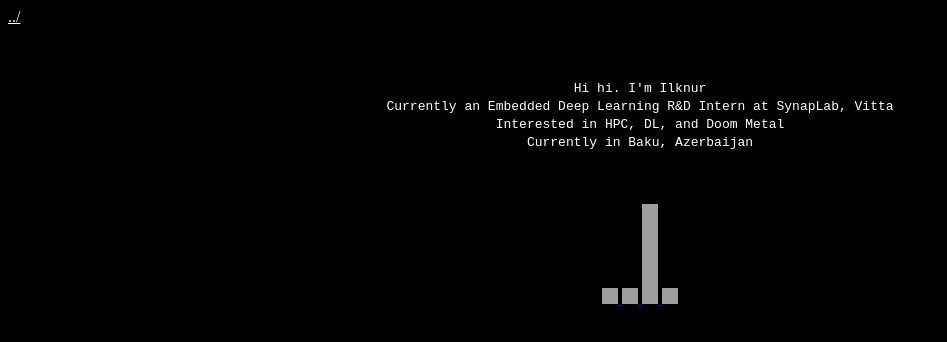
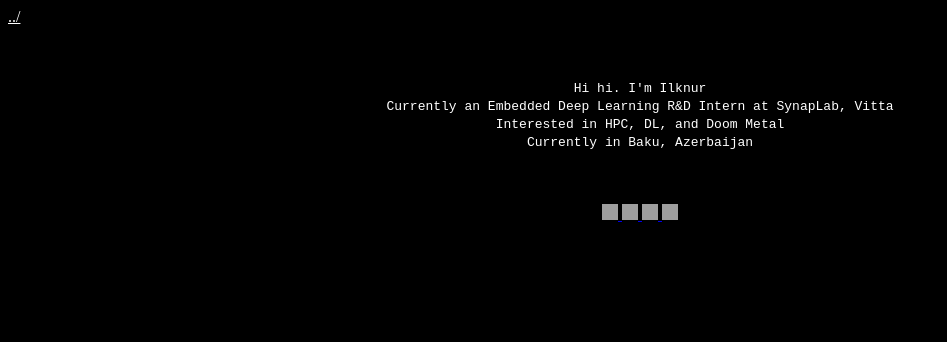
Before and after one commit to artogahr/runkli.github.io, a plain HTML site: page pages/me.html in a window 1280 px wide. Shown: the whole page, without its empty margins (0-947 px from the left). Drawn offline with Linux system fonts and the light colour scheme; grey boxes are pictures that could not be loaded.

Commit message:
Update me.html

```diff
--- a/pages/me.html
+++ b/pages/me.html
@@ -20,7 +20,7 @@
         <img border="0" src="https://raw.githubusercontent.com/artogahr/artogahr/master/assets/telegram.png" width="16" height="16">
         </a>
         <a href="https://github.com/runkli">
-        <img border="0" src="https://raw.githubusercontent.com/artogahr/artogahr/master/assets/github.png" width="16" height="100">
+        <img border="0" src="https://raw.githubusercontent.com/artogahr/artogahr/master/assets/github.png" width="16" height="16">
         </a>
         <a href="mailto:ilknuri607@gmail.com">
         <img border="0" src="https://raw.githubusercontent.com/artogahr/artogahr/master/assets/gmail.png" width="16" height="16">
```
